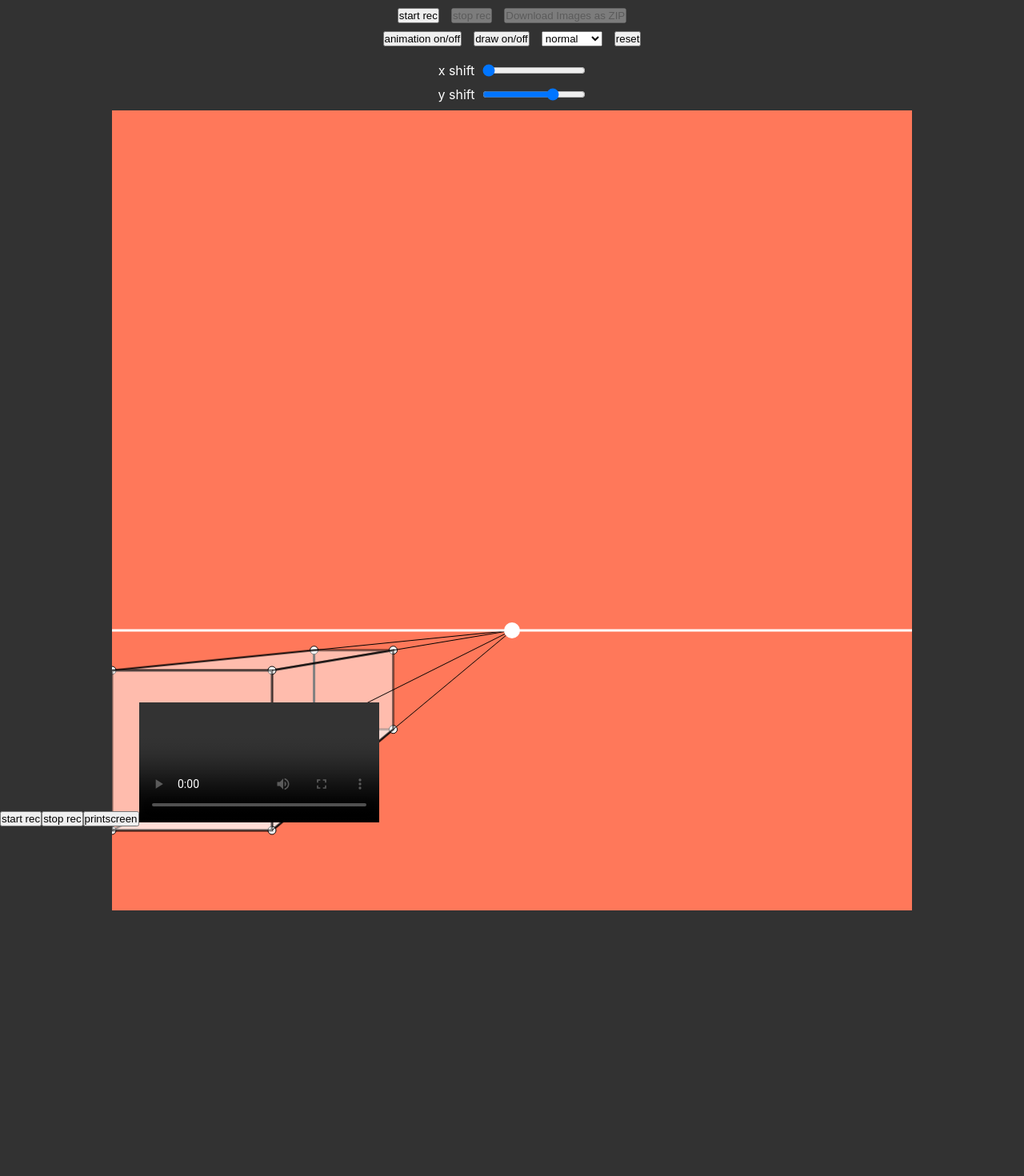
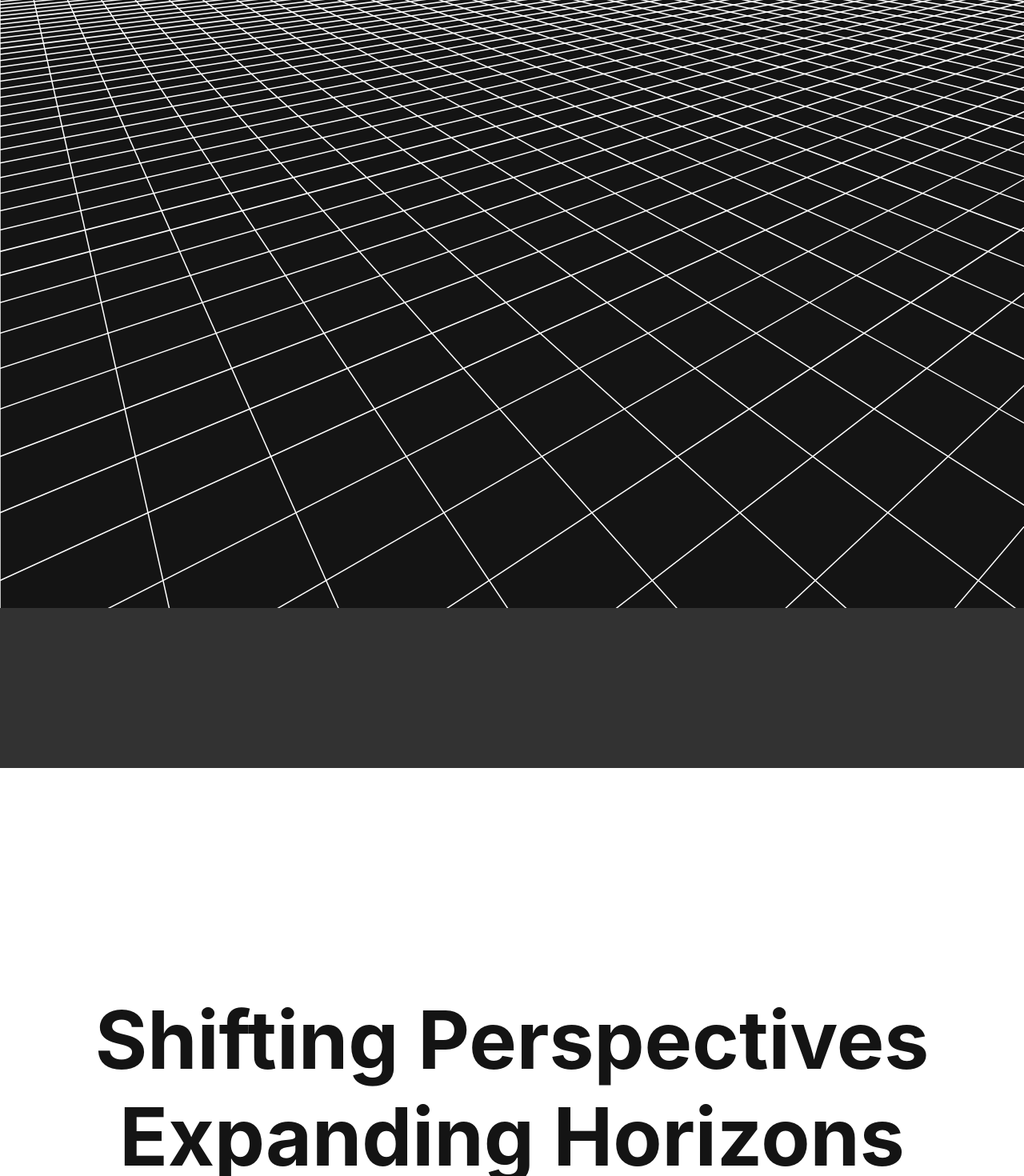
Before and after one commit to houbass/react-canvas-template, a React (Create React App) app: page / in a window 1280 px wide. Shown: the part 40-1510 px from the top of the page at 80% size. Before the commit the page ends 1178 px from the top, so only its background shows below. Built offline with nearby package versions, Linux system fonts and the light colour scheme.

Commit message:
new perspective

```diff
--- a/src/App.css
+++ b/src/App.css
@@ -2,3 +2,33 @@
   margin: 0;
   padding: 0;
 }
+
+
+#canvas {
+  position: fixed;
+  top: 0;
+  z-index: -1;
+}
+
+.title {
+  color: rgb(20,20,20);
+  font-size: 100px;
+  text-transform: capitalize;
+  text-align: center;
+}
+
+.title2 {
+  color: rgb(220,220,220);
+  font-size: 100px;
+  text-transform: capitalize;
+  text-align: center;
+}
+
+.pad1 {
+  padding: 100px 100px;
+}
+
+.container {
+  width: 100%;
+  max-width: 1200px;
+}
--- a/src/App.js
+++ b/src/App.js
@@ -4,7 +4,6 @@ import './App.css';
 //components
 import Ui from './components/Ui';
 import Canvas from './components/Canvas';
-import CanvasRecorder from './components/Recording';
 
 function App() {
 
@@ -26,6 +25,7 @@ function App() {
   return (
     <div className="App">
 
+      {/*
       <Ui
         setCanvasSize={setCanvasSize}
         recHandler={recHandler}
@@ -39,6 +39,7 @@ function App() {
         reset={reset}
         setReset={setReset}
       />
+      */}
 
       <Canvas
       canvasRef={canvasRef}
@@ -51,10 +52,7 @@ function App() {
       reset={reset}
       />
 
-      <CanvasRecorder
-      canvasRef={canvasRef}
-      canvasSize={canvasSize}
-      />
+
 
     </div>
   );
--- a/src/components/Canvas.js
+++ b/src/components/Canvas.js
@@ -1,26 +1,78 @@
 import React, { useEffect, useRef, useState } from "react";
+
 
 //CANVAS SKETCH FUNKCE
 const random = require ('canvas-sketch-util/random');
 
-export default function Canvas({ canvasRef, canvasSize, recHandler, images, animateHandler, drawHandler, presset, reset }) {
-
-    // REFS
-    const angle = useRef(0);
+export default function Canvas({ canvasRef, recHandler, images, animateHandler, drawHandler, presset, reset }) {
 
     // STATES
-    const [xShift, setXShift] = useState(0);
-    const [yShift, setYShift] = useState(700);
+    const [yShift, setYShift] = useState(0);
 
-    // PATTERN INPUTS
-    const canvasColor = "rgb(255, 120, 90)";
 
-    const horizontY = 650;
-    const horizontX = 500;
+    const [canvasSize, setCanvasSize] = useState({width: 0, height: 0});
+    const [randomPoints, setRandomPoints] = useState([]);
+    const [randomPoints2, setRandomPoints2] = useState([]);
 
-    let rectX;
-    let rectY;
-    const rectLength = 200;
+    // SETTINGS
+    const canvasColor = "rgb(20, 20, 20)";
+
+    // horizont line & points setting
+    const horizontY = -150;
+    const horizontY2 = canvasSize.height + 150;
+    const hpx1 = 0;
+    const hpx2 = 2000;
+    const maxY = 1000;
+    const divHeight = 800;
+    const maxY2 = maxY + divHeight;
+
+    // random points setting
+    const randomPointsQuantity = 50;
+
+    // scrolling listener
+    function scrollFun() {
+        setYShift(window.scrollY)
+    }
+
+    useEffect(() => {
+        window.addEventListener("scroll", scrollFun);
+
+        return() => {
+            window.removeEventListener("scroll", scrollFun);
+        }
+    })
+
+    // set canvas size based on screen
+    useEffect(() => {
+        scrollFun();
+        const screenWidth = window.innerWidth;
+        const screenHeight = window.innerHeight;
+
+        setCanvasSize({
+            width: screenWidth,
+            height: screenHeight
+        })
+    }, [])
+
+    // create grid points
+    useEffect(() => {
+        const thisPoints = []
+        const thisPoints2 = []
+        for(let i = 0; i < randomPointsQuantity; i++) {
+            const thisX = canvasSize.width * 10 / randomPointsQuantity * i
+
+            // bottom
+            if(i > 0) {
+                thisPoints.push(new randomPointsClass(thisX, maxY));
+                thisPoints2.push(new randomPointsClass2(thisX, maxY2));
+            }
+            thisPoints.push(new randomPointsClass(thisX * -1, maxY));
+            thisPoints2.push(new randomPointsClass2(thisX * -1, maxY2));
+        }
+
+        setRandomPoints(thisPoints);
+        setRandomPoints2(thisPoints2);
+    }, [reset, canvasSize])
 
 
     //ANIMATION IS RUNING HERE
@@ -36,7 +88,6 @@ export default function Canvas({ canvasRef, canvasSize, recHandler, images, anim
         // canvas settings
         const width = canvas.width;
         const height = canvas.height;
-
 
         // animation function
         function render() {
@@ -69,242 +120,45 @@ export default function Canvas({ canvasRef, canvasSize, recHandler, images, anim
                     context.fillRect(0, 0, width, height);
                 }
 
-                // UPDATING ANGLE
-                angle.current += 0.01;
-                rectX = xShift
-                rectY = yShift;
-                //console.log(xShift)
-
-                //const yMotion = random.noise1D(angle.current, 1, 5)
-                //rectY += yMotion;
-
-                // PRVNI STRANA
-                const xDelta = horizontX - (rectX + rectLength);
-                const yDelta = horizontY - rectY;
-
-                const odvesna = Math.sqrt(Math.pow(xDelta, 2) + Math.pow(yDelta, 2));
-                const sin = xDelta / odvesna;
-                const cos = yDelta / odvesna;
-                const tan = yDelta / xDelta;
-                const prepona = sin * rectLength
-
-                // first point
-                const yDelta2 = horizontY - (rectY + rectLength);
-                const odvesna2 = Math.sqrt(Math.pow(xDelta, 2) + Math.pow(yDelta2, 2));
-                const sin2 = xDelta / odvesna2;
-                const cos2 = yDelta2 / odvesna2;
-                const finalX = sin2 * prepona;
-                const finalY = cos2 * prepona;
-
-
-                // second point
-                const xDelta2 = finalX;
-                const finalY2 = xDelta2 * tan;
-
-
-
-                // HORNI STRANA
-                const xDelta3 = horizontX - rectX;
-                const yDelta3 = horizontY - rectY;
-                const tan2 = xDelta3 / yDelta3;
-                const yDelta4 = rectY + finalY2 - horizontY;
-                const finalX3 = tan2 * yDelta4;
-
-
-                // SPODNI STRANA
-                const tan3 = xDelta3 / yDelta2;
-                const finalX4 = tan3 * (finalY + rectY + rectLength - horizontY)
-
-                // 4th point
-                context.save();
-                context.fillStyle = "white";
-                context.lineWidth = 1;
-                context.beginPath();
-                context.arc(finalX4 + horizontX, rectY + rectLength + finalY, 5, 0, 2 * Math.PI);
-                context.fill();
-                context.stroke();
-                context.restore();
-
-                //SIDE 3
-                context.save();
-                context.fillStyle = "white";
-                context.lineWidth = 3;
-                context.beginPath();
-                context.moveTo(rectX , rectY + rectLength);
-                context.lineTo(finalX4 + horizontX, rectY + rectLength + finalY);
-                context.lineTo(rectX + rectLength + finalX, rectY + rectLength + finalY);
-                context.lineTo(rectX + rectLength, rectY + rectLength);
-                context.closePath();
-                context.globalAlpha = 0.5;
-                context.fill();
-                context.stroke();
-                context.restore();
-
-
-
-                context.save();
-                context.lineWidth = 3;
-                context.beginPath();
-                context.moveTo(finalX4 + horizontX, rectY + rectLength + finalY);
-                context.lineTo(horizontX + finalX3, rectY + finalY2);
-                context.stroke();
-                context.restore();
-
-
-                // 3rd point
-                context.save();
-                context.fillStyle = "white";
-                context.lineWidth = 1;
-                context.beginPath();
-                context.arc(horizontX + finalX3, rectY + finalY2, 5, 0, 2 * Math.PI);
-                context.fill();
-                context.stroke();
-                context.restore();
-
-                //SIDE 2
-                context.save();
-                context.fillStyle = "white";
-                context.lineWidth = 3;
-                context.beginPath();
-                context.moveTo(rectX , rectY);
-                context.lineTo(horizontX + finalX3, rectY + finalY2);
-                context.lineTo(rectX + rectLength + finalX, rectY + finalY2);
-                context.lineTo(rectX + rectLength, rectY);
-                context.closePath();
-                context.globalAlpha = 0.5;
-                context.fill();
-                context.stroke();
-                context.restore();
-
-
-                // 2nd point
-                context.save();
-                context.fillStyle = "white";
-                context.lineWidth = 1;
-                context.beginPath();
-                context.arc(rectX + rectLength + finalX, rectY + finalY2, 5, 0, 2 * Math.PI);
-                context.fill();
-                context.stroke();
-                context.restore();
-
-
-                // 1st point
-                context.save();
-                context.fillStyle = "white";
-                context.lineWidth = 1;
-                context.beginPath();
-                context.arc(rectX + rectLength + finalX, rectY + rectLength + finalY, 5, 0, 2 * Math.PI);
-                context.fill();
-                context.stroke();
-                context.restore();
-
-
-
-
-                //SIDE 1
-                context.save();
-                context.fillStyle = "white";
-                context.lineWidth = 3;
-                context.beginPath();
-                context.moveTo(rectX + rectLength, rectY + rectLength);
-                context.lineTo(rectX + rectLength + finalX, rectY + rectLength + finalY);
-                context.lineTo(rectX + rectLength + finalX, rectY + finalY2);
-                context.lineTo(rectX + rectLength, rectY);
-                context.closePath();
-                context.globalAlpha = 0.5;
-                context.fill();
-                context.stroke();
-                context.restore();
-
-
-
-
-                // finding angle
-                // RECT POINT 1
-                context.save();
-                context.fillStyle = "white";
-                context.lineWidth = 1;
-                context.beginPath();
-                context.arc(rectX, rectY, 5, 0, 2 * Math.PI);
-                context.moveTo(rectX, rectY);
-                context.lineTo(horizontX, horizontY);
-                context.fill();
-                context.stroke();
-                context.restore();
-
-                // RECT POINT 2
-                context.save();
-                context.fillStyle = "white";
-                context.lineWidth = 1;
-                context.beginPath();
-                context.arc(rectX + rectLength, rectY, 5, 0, 2 * Math.PI);
-                context.moveTo(rectX + rectLength, rectY);
-                context.lineTo(horizontX, horizontY);
-                context.fill();
-                context.stroke();
-                context.restore();
-
-                // RECT POINT 3
-                context.save();
-                context.fillStyle = "white";
-                context.lineWidth = 1;
-                context.beginPath();
-                context.arc(rectX + rectLength, rectY + rectLength, 5, 0, 2 * Math.PI);
-                context.moveTo(rectX + rectLength, rectY + rectLength);
-                context.lineTo(horizontX, horizontY);
-                context.fill();
-                context.stroke();
-                context.restore();
-
-                // RECT POINT 4
-                context.save();
-                context.fillStyle = "white";
-                context.lineWidth = 1;
-                context.beginPath();
-                context.arc(rectX, rectY + rectLength, 5, 0, 2 * Math.PI);
-                context.moveTo(rectX, rectY + rectLength);
-                context.lineTo(horizontX, horizontY);
-                context.fill();
-                context.stroke();
-                context.restore();
-
-
-
-                // SQUARE
-                context.save();
-                context.lineWidth = 3;
-                context.beginPath();
-                context.fillStyle = "white";
-                context.moveTo(rectX, rectY);
-                context.lineTo(rectX + rectLength, rectY);
-                context.lineTo(rectX + rectLength, rectY + rectLength);
-                context.lineTo(rectX, rectY + rectLength);
-                context.closePath();
-                context.globalAlpha = 0.5;
-                context.fill();
-                context.stroke();
-                context.restore();
-
-
-
                 // HORIZONT LINE
                 context.save();
                 context.strokeStyle = "white";
                 context.lineWidth = 3;
                 context.beginPath();
                 context.moveTo(0, horizontY);
-                context.lineTo(1000, horizontY);
+                context.lineTo(canvasSize.width, horizontY);
                 context.stroke();
                 context.restore();
 
-                // HORIZONT POINT
+                // HORIZONT POINT 1
                 context.save();
                 context.fillStyle = "white";
                 context.lineWidth = 3;
                 context.beginPath();
-                context.arc(horizontX, horizontY, 10, 0, 2 * Math.PI);
+                context.arc(hpx1, horizontY, 10, 0, 2 * Math.PI);
                 context.fill();
                 context.restore();
+
+                // HORIZONT POINT 2
+                context.save();
+                context.fillStyle = "white";
+                context.lineWidth = 3;
+                context.beginPath();
+                context.arc(hpx2, horizontY, 10, 0, 2 * Math.PI);
+                context.fill();
+                context.restore();
+
+                // upper grid
+                randomPoints.forEach(e => {
+                    e.update(yShift)
+                    e.draw(context, e);
+                })
+
+                // bottom grid
+                randomPoints2.forEach(e => {
+                    e.update(yShift);
+                    e.draw(context, e);
+                })
 
             }
             drawing();
@@ -313,44 +167,137 @@ export default function Canvas({ canvasRef, canvasSize, recHandler, images, anim
 
         //animation cancel when re-render component
         return () => cancelAnimationFrame(timerHolder);
+
     });
 
 
+    // CLASSES
+    class randomPointsClass {
+        constructor(x, y) {
+            this.x = x;
+            this.y = y
+        }
 
+        // update y when scroll
+        update(yDelta) {
+            this.y = maxY - yDelta;
+        }
+
+        // draw lines
+        draw(context, e) {
+            // line 1
+            context.save();
+            context.strokeStyle = "white";
+            context.lineWidth = 1.5;
+            context.beginPath();
+            context.moveTo(hpx1, horizontY);
+            context.lineTo(e.x, e.y);
+            context.stroke();
+            context.restore();
+
+            // line 2
+            context.save();
+            context.strokeStyle = "white";
+            context.lineWidth = 1.5;
+            context.beginPath();
+            context.moveTo(hpx2, horizontY);
+            context.lineTo(e.x, e.y);
+            context.stroke();
+            context.restore();
+        }
+
+
+    }
+
+    class randomPointsClass2 {
+        constructor(x, y) {
+            this.x = x;
+            this.y = y
+        }
+
+        // update y when scroll
+        update(yDelta) {
+            this.y = maxY2 - yDelta;
+        }
+
+        // draw lines
+        draw(context, e) {
+            // line 1
+            context.save();
+            context.strokeStyle = "white";
+            context.lineWidth = 1.5;
+            context.beginPath();
+            context.moveTo(hpx1, horizontY2);
+            context.lineTo(e.x, e.y);
+            context.stroke();
+            context.restore();
+
+            // line 2
+            context.save();
+            context.strokeStyle = "white";
+            context.lineWidth = 1.5;
+            context.beginPath();
+            context.moveTo(hpx2, horizontY2);
+            context.lineTo(e.x, e.y);
+            context.stroke();
+            context.restore();
+        }
+    }
 
 
     return (
         <div
         style={{
             width: "100%",
-            height: "100vh",
+            //height: "100vh",
             display: "flex",
             flexDirection: "column",
             alignItems: "center",
         }}>
+
             <div
             style={{
-                display: "inline-flex",
-                gap: "10px",
-                color: "white",
-                paddingBottom: "10px"
+                width: "100%",
+                height: divHeight + "px",
+                background: "white",
+                //top: maxY,
+                marginTop: maxY,
+                display: "flex",
+                flexDirection: "column",
+                alignItems: "center",
+                justifyContent: "center"
+
             }}>
-                <p>x shift</p>
-                <input type="range" min={0} max={300} step={1} defaultValue={0} onChange={(e) => setXShift(Number(e.target.value))} ></input>
+                <div>
+                    <h1 className="title">Shifting perspectives</h1>
+                    <h1 className="title">expanding horizons</h1>
+                </div>
             </div>
 
             <div
             style={{
-                display: "inline-flex",
-                gap: "10px",
-                color: "white",
-                paddingBottom: "10px"
+                width: "100%",
+                height: "1000px",
+                background: "rgb(20,20,20)",
+                opacity: "1",
+                //top: maxY,
+                marginTop: maxY,
+                display: "flex",
+                flexDirection: "column",
+                alignItems: "center",
+                //zIndex: "-10"
+                //justifyContent: "center"
             }}>
-                <p>y shift</p>
-                <input type="range" min={0} max={1000} step={1} defaultValue={700} onChange={(e) => setYShift(Number(e.target.value))} ></input>
+
+                <div className="container">
+                    <div className="pad1">
+                        <h1 className="title2">Perspective is the lens through which reality unfolds</h1>
+                    </div>
+                </div>
             </div>
 
-            <canvas id="canvas" ref={canvasRef} height={canvasSize} width={canvasSize} style={{background: canvasColor}} />
+
+            <canvas id="canvas" ref={canvasRef} height={canvasSize.height} width={canvasSize.width} style={{background: canvasColor}} />
         </div>
     )
 }
--- a/src/components/Recording.js
+++ /dev/null
@@ -1,71 +0,0 @@
-import React, { useEffect, useRef, useState } from 'react';
-
-const CanvasRecorder = ({ canvasRef, canvasSize }) => {
-  const canvas = canvasRef;
-  const videoRef = useRef();
-  const [recorder, setRecorder] = useState(null);
-
-  // INIT
-  function createMedia() {
-    const stream = canvas.current.captureStream(60);
-    // Adjust the videoBitsPerSecond to control video quality
-    const videoBitsPerSecond = 960000000000000000; // Adjust as needed
-    setRecorder(new MediaRecorder(stream, { type: 'video/webm;codecs=h265', videoBitsPerSecond }));
-  }
-
-  // START RECORDING
-  function startRec() {
-    console.log("RECORDING");
-    recorder.start();
-  }
-
-  // STOP RECORDING AND DOWNLOAD
-  function stopRec() {
-    recorder.stop();
-    recorder.addEventListener('dataavailable', (evt) => {
-      const url = URL.createObjectURL(evt.data);
-      videoRef.current.src = url;
-
-      // DOWNLOAD VIDEO
-      const downloadVideoLink = document.createElement('a');
-      downloadVideoLink.href = url;
-      downloadVideoLink.download = 'recorded-video.webm';
-      document.body.appendChild(downloadVideoLink);
-      downloadVideoLink.click();
-      document.body.removeChild(downloadVideoLink);
-    });
-
-    //reset
-    createMedia();
-  }
-
-
-  // IMG CAPTURE
-  function imgRec() {
-    const dataURL = canvas.current.toDataURL("image/png", 1.0);
-    const downloadVideoLink = document.createElement('a');
-    downloadVideoLink.href = dataURL;
-    downloadVideoLink.download = 'img.png';
-    document.body.appendChild(downloadVideoLink);
-    downloadVideoLink.click();
-    document.body.removeChild(downloadVideoLink);
-  }
-
-
-  // FIRS LOAD OR ON RESIZE
-  useEffect(() => {
-    createMedia();
-    // eslint-disable-next-line
-  }, [canvasSize]);
-
-  return (
-    <div>
-      <button onClick={startRec}>start rec</button>
-      <button onClick={stopRec}>stop rec</button>
-      <button onClick={imgRec}>printscreen</button>
-      <video ref={videoRef} controls></video>
-    </div>
-  );
-};
-
-export default CanvasRecorder;
--- a/src/components/Ui.js
+++ b/src/components/Ui.js
@@ -17,6 +17,8 @@ export default function Ui({
             flexDirection: "column",
             gap: "10px",
             padding: "20px 0",
+            background: "orange",
+            position: "absolute",
         }}>
             <SizeDef
             setCanvasSize={setCanvasSize}
```
Also changed, not shown: src/functions/HelpingFunctions.js (added, +11 -0 lines).
